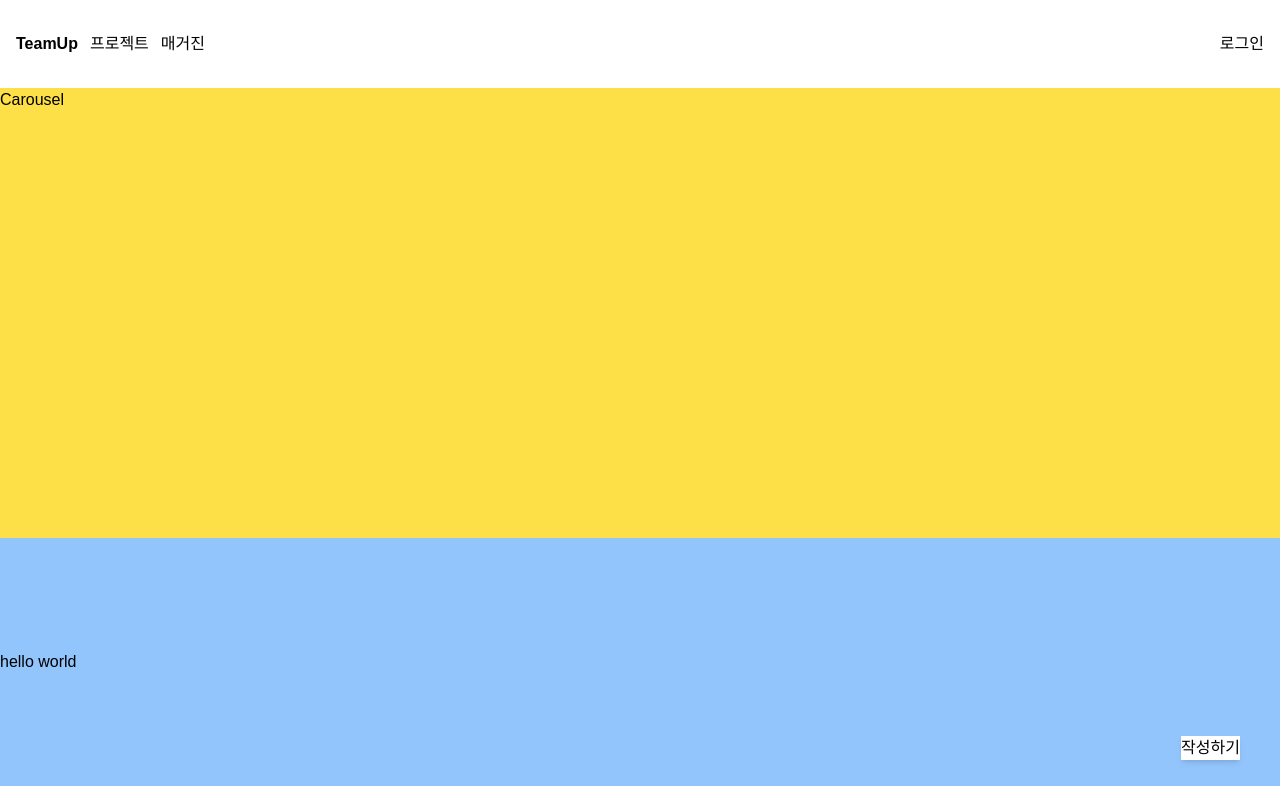
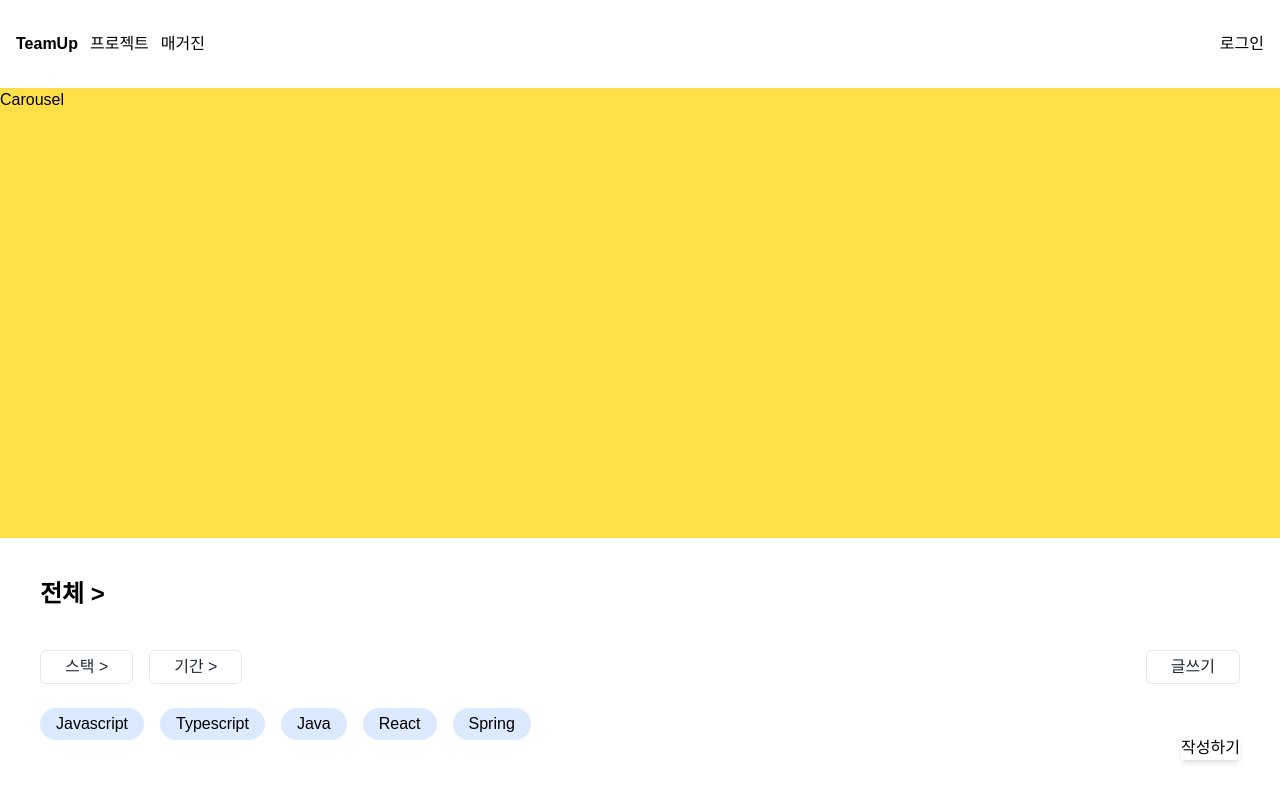
Before and after one commit to bennoholik/TeamUp, a Next.js app: page /project in a window 1280 px wide. Shown: the top 800 px of the page. Built offline with nearby package versions, Linux system fonts and the light colour scheme; no server answers.

Commit message:
[design] - 프로젝트 필터 부분 작업중

```diff
--- /dev/null
+++ b/components/Main/QuotesGreeting.tsx
@@ -0,0 +1,16 @@
+const QutoesGreeting = () => {
+  return (
+    <div className="bg-red-300 h-[450px]">
+      <div className="flex justify-center items-center h-[450px]">
+        <div>
+          <p className="font-bold text-[40px]">
+            죽도록 개발하면 못이룰게 없다.
+          </p>
+          <p>-ben-</p>
+        </div>
+      </div>
+    </div>
+  );
+};
+
+export default QutoesGreeting;
--- a/components/Project/Detail/Detail.tsx
+++ b/components/Project/Detail/Detail.tsx
@@ -22,21 +22,19 @@ const ProjectDetail = () => {
           <Image
             src={projectDetail ? projectDetail.profileImg : ""}
             alt="profileImg"
-            className="w-10 h-10 rounded-full bg-gray-300"
+            className="w-8 h-8 rounded-full bg-gray-300"
             width={40}
             height={40}
           />
-          <span className="mt-1 font-bold text-[20px] ">
-            {projectDetail?.nickname}
-          </span>
+          <span className="mt-1 font-bold ">{projectDetail?.nickname}</span>
         </div>
-        <span className="text-gray-400 mt-1.5">2023-01-04</span>
+        <span className="text-gray-400 mt-1">2023-01-04</span>
       </div>
-      <hr className="mt-6 border" />
+      <hr className="mt-3 border" />
 
-      <div className="mt-20">
+      <div className="mt-20 ">
         <h2 className="text-2xl font-bold text-gray-800">프로젝트 일정</h2>
-        <div className="grid grid-cols-2 mt-6">
+        <div className="grid grid-cols-2 mt-6 p-6 border border-gray-100 rounded-lg bg-gray-50">
           <p>
             <span className="font-bold text-gray-800">작업기간 :</span>{" "}
             {projectDetail?.duration}주
@@ -50,7 +48,7 @@ const ProjectDetail = () => {
 
       <div className="mt-20">
         <span className="text-2xl font-bold text-gray-800">기술 스택</span>
-        <ul className="flex mt-6 gap-1 flex-wrap">
+        <ul className="flex mt-6 gap-1 flex-wrap ">
           {projectDetail?.stacks.map((stack, idx) => (
             <li
               className="bg-gray-600 inline-block text-white whitespace-nowrap px-3 py-1.5 rounded-3xl"
@@ -64,7 +62,7 @@ const ProjectDetail = () => {
 
       <div className="mt-20">
         <h3 className="font-bold text-gray-800 text-2xl">모집 현황</h3>
-        <ul className="grid gap-2 w-full grid-cols-2 mt-6">
+        <ul className="grid gap-2 w-full grid-cols-2 mt-6 p-6 border border-gray-100 rounded-lg bg-gray-50">
           <li className="grid gap-2 grid-cols-3">
             <p>프론트엔드 </p>
             <p>
--- a/components/Project/Filter.tsx
+++ b/components/Project/Filter.tsx
@@ -1,7 +1,40 @@
 const Filter = () => {
   return (
-    <div className="2xl:max-w-[1280px] bg-blue-300 mx-auto flex py-28">
-      hello world
+    <div className="2xl:max-w-[1100px]  mx-auto">
+      <div className="mx-10 my-10 flex justify-between">
+        <h1 className="font-bold text-2xl">전체 &gt; </h1>
+        <input />
+      </div>
+      <div className="flex justify-between px-10 max_sm:hidden">
+        <div className="flex gap-x-4 max_sm:hidden">
+          <span className="border px-6 py-1 border-gray-200 text-gray-800 rounded-md">
+            스택 &gt;{" "}
+          </span>
+          <span className="border px-6 py-1 border-gray-200 text-gray-800 rounded-md">
+            기간 &gt;{" "}
+          </span>
+        </div>
+        <button className="border px-6 py-1 border-gray-200 text-gray-800 rounded-md">
+          글쓰기
+        </button>
+      </div>
+      <div className="flex overflow-x-auto gap-x-4 mt-6 mx-10 ">
+        <span className="bg-blue-100 inline-block whitespace-nowrap px-4 py-1 rounded-3xl">
+          Javascript
+        </span>
+        <span className="bg-blue-100 inline-block whitespace-nowrap px-4 py-1 rounded-3xl">
+          Typescript
+        </span>
+        <span className="bg-blue-100 inline-block whitespace-nowrap px-4 py-1 rounded-3xl">
+          Java
+        </span>
+        <span className="bg-blue-100 inline-block whitespace-nowrap px-4 py-1 rounded-3xl">
+          React
+        </span>
+        <span className="bg-blue-100 inline-block whitespace-nowrap px-4 py-1 rounded-3xl">
+          Spring
+        </span>
+      </div>
     </div>
   );
 };
--- a/pages/index.tsx
+++ b/pages/index.tsx
@@ -2,6 +2,7 @@ import { dehydrate, QueryClient } from "@tanstack/react-query";
 import Head from "next/head";
 import InfoSlider from "../components/Main/InfoSlider";
 import MainPageListing from "../components/Main/MainPageListing";
+import QutoesGreeting from "../components/Main/QuotesGreeting";
 import { mainpageApi } from "../core/api/apis";
 
 export default function Home() {
@@ -15,6 +16,7 @@ export default function Home() {
       </Head>
       <InfoSlider />
       <MainPageListing />
+      <QutoesGreeting />
     </>
   );
 }
--- a/styles/globals.css
+++ b/styles/globals.css
@@ -13,3 +13,7 @@
 body {
   margin: 0 auto;
 }
+
+*::-webkit-scrollbar {
+  display: none; /* Chrome, Safari, Opera*/
+}
```
Also changed, not shown: 1 other file (tests, documents, lock files or other folders).
